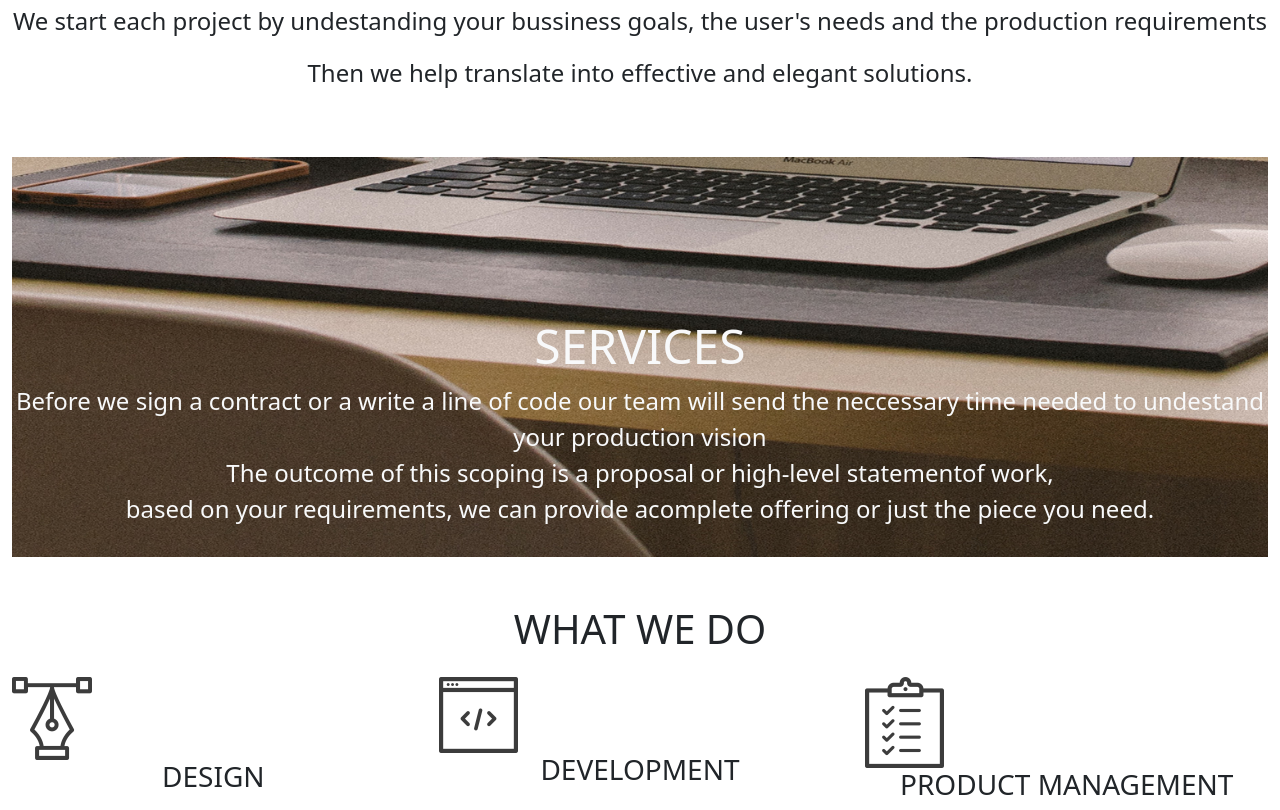
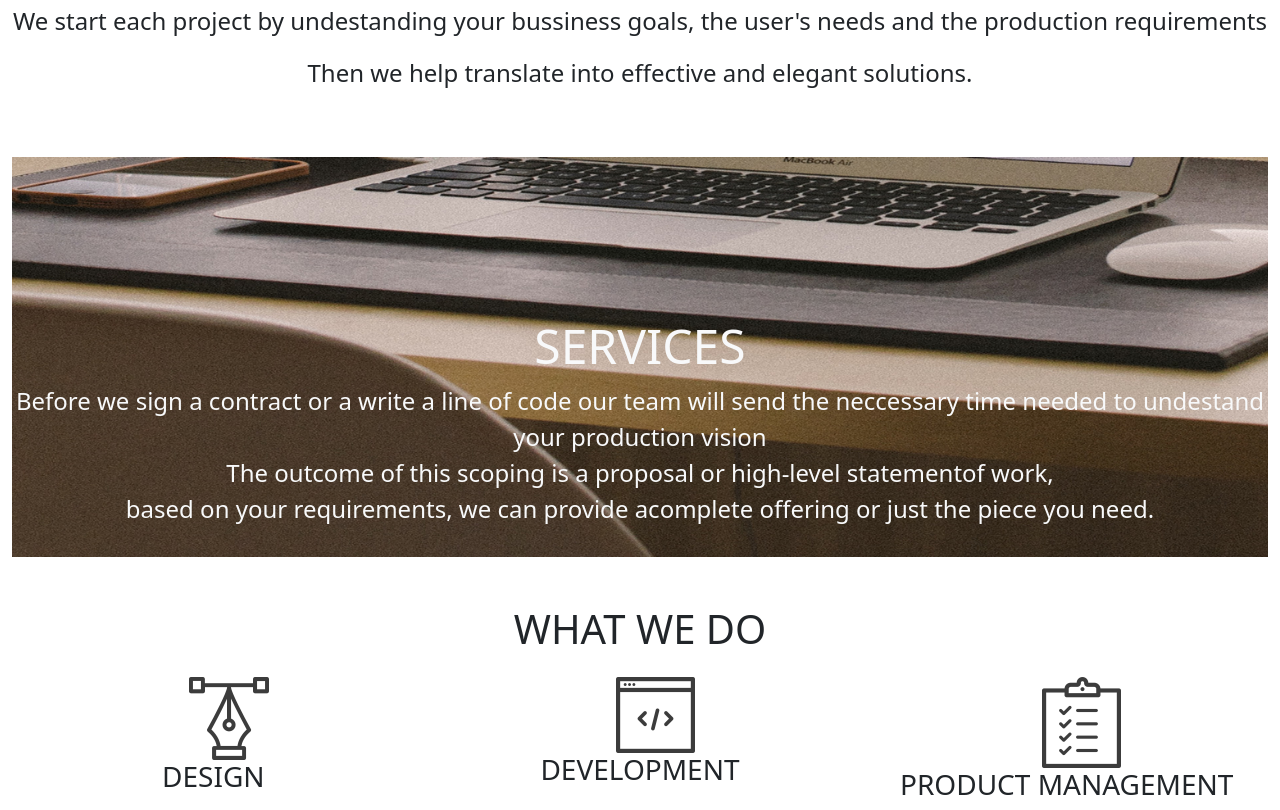
Before and after one commit to JoeGakumo21/Delani-Studio-IP, a plain HTML site: page index.html in a window 1280 px wide. Shown: the part 1159-1969 px from the top of the page. Drawn offline with nearby package versions, Linux system fonts and the light colour scheme.

Commit message:
styled this section of what we do

```diff
--- a/styles.css
+++ b/styles.css
@@ -55,3 +55,14 @@
 .passage{
     font-size: 1.5rem;
 }
+/* section skills */
+#design{
+    margin-left: 44%;
+}
+#development{
+    margin-left: 44%;
+}
+#prdmngt{
+    margin-left:44%;
+    text-align: center;
+}
```
